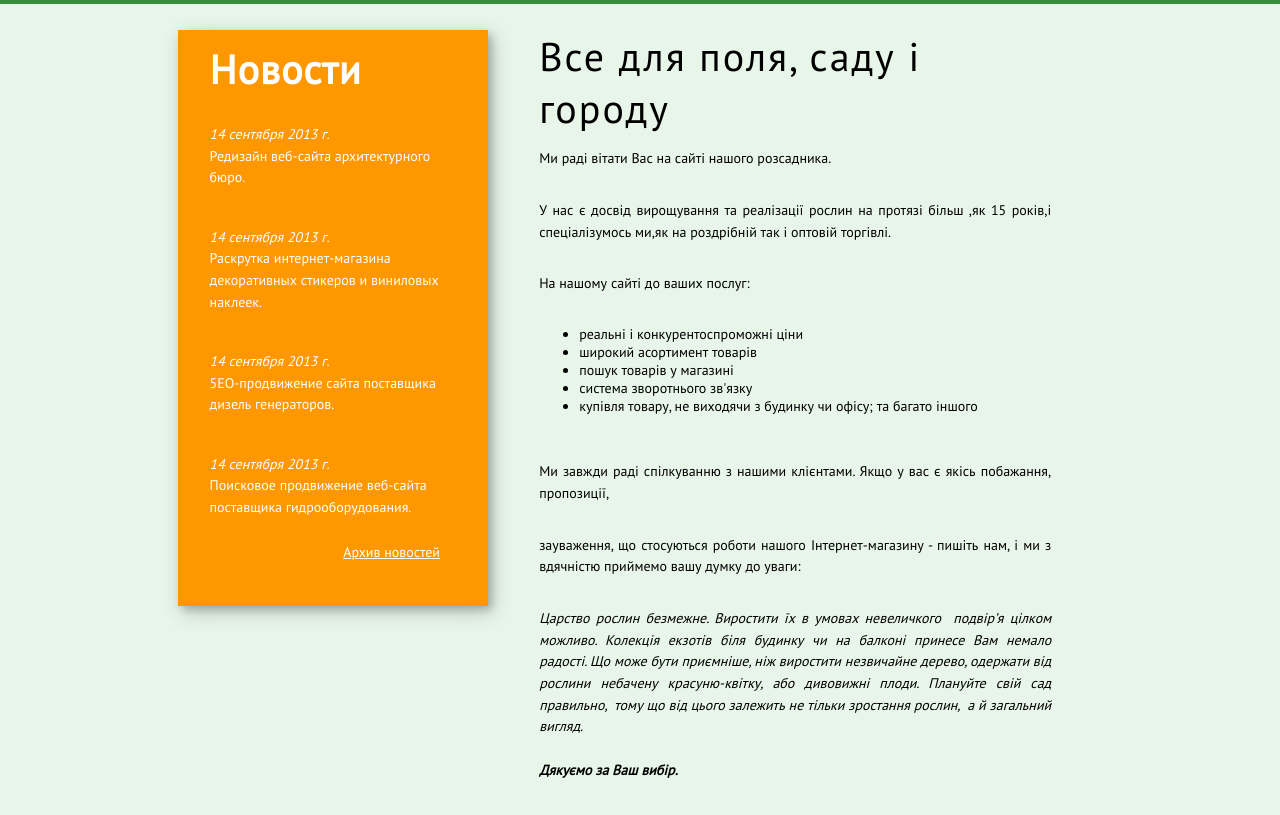
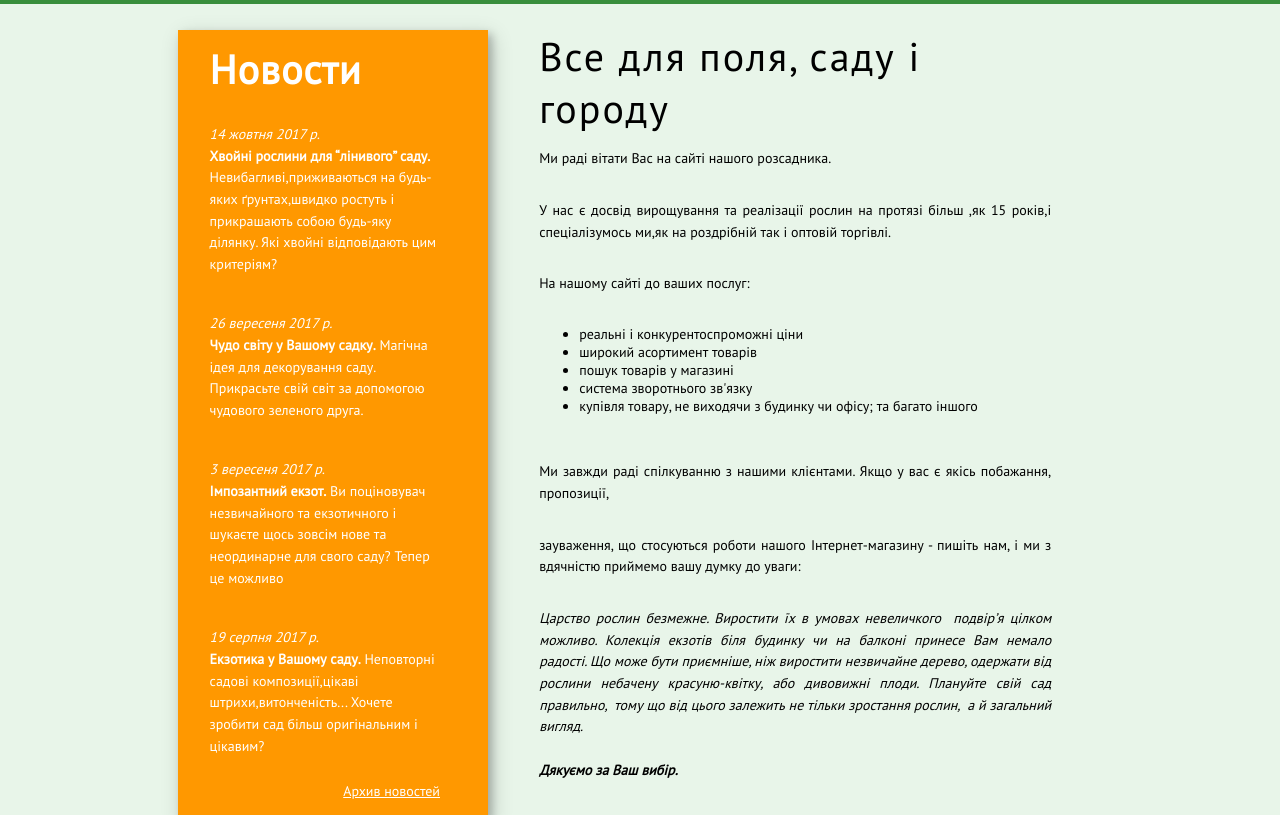
Before and after one commit to vitaliy1919/web-project, a plain HTML site: page index.html in a window 1280 px wide. Shown: the part 680-1495 px from the top of the page. Drawn offline with Linux system fonts and the light colour scheme.

Commit message:
Changed news

```diff
--- a/index.html
+++ b/index.html
@@ -49,26 +49,29 @@
             </div>
 
             <p>
-                <i>14 сентября 2013 г.</i>
-                <br>
-                Редизайн веб-сайта архитектурного бюро.
+                <i>14 жовтня 2017 р.</i> <br>
+                <b>Хвойні рослини для “лінивого” саду.</b>
+                Невибагливі,приживаються на будь-яких ґрунтах,швидко ростуть і прикрашають собою будь-яку ділянку.
+                Які хвойні відповідають цим критеріям?
             </p>
 
             <p>
-                <i>14 сентября 2013 г.</i>
-                <br>
-                Раскрутка интернет-магазина декоративных стикеров и виниловых наклеек.
+                <i>26 вересеня 2017 р.</i> <br>
+                <b>Чудо світу у Вашому садку.</b>
+                Магічна ідея для декорування саду.
+                Прикрасьте свій світ за допомогою чудового зеленого друга.
             </p>
             <p>
-                <i>14 сентября 2013 г.</i>
-                <br>
-                5ЕО-продвижение сайта поставщика дизель генераторов.
+                <i>3 вересеня 2017 р.</i> <br>
+                <b>Імпозантний екзот.</b>
+                Ви поціновувач незвичайного та екзотичного і шукаєте щось зовсім нове та неординарне для свого саду?
+                Тепер це можливо
             </p>
-
             <p>
-                <i>14 сентября 2013 г.</i>
-                <br>
-                Поисковое продвижение веб-сайта поставщика гидрооборудования.
+                <i>19 серпня 2017 р.</i> <br>
+                <b>Екзотика у Вашому саду.</b>
+                Неповторні садові композиції,цікаві штрихи,витонченість...
+                Хочете зробити сад більш оригінальним і цікавим?
             </p>
             <a href="#" style="align-self: flex-end">Aрхив новостей</a>
         </div>
```
Also changed, not shown: 1 other file.
